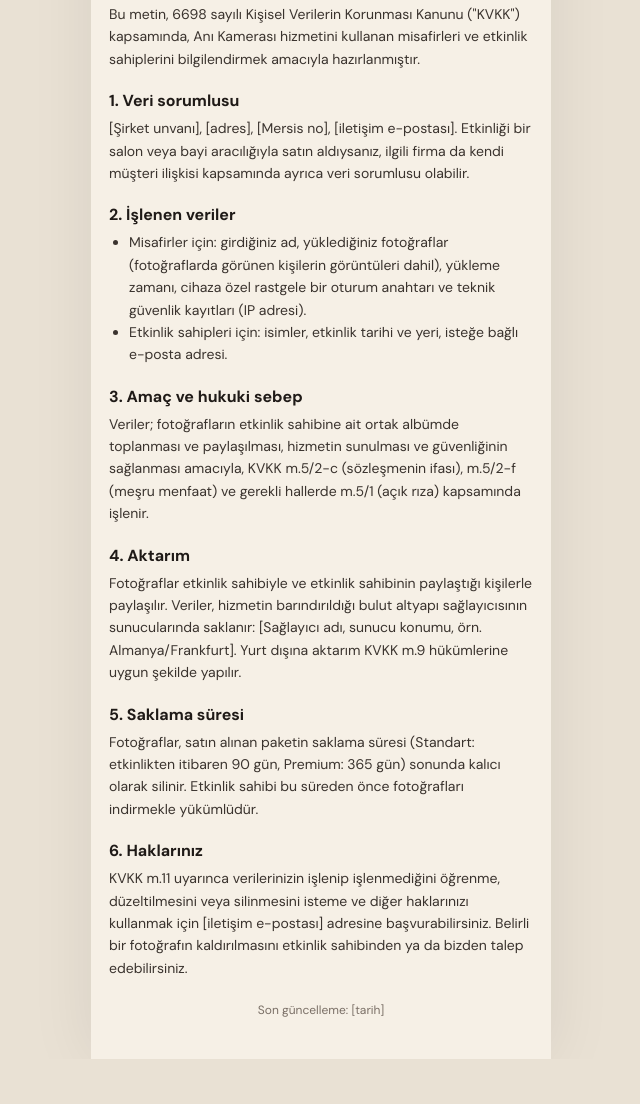
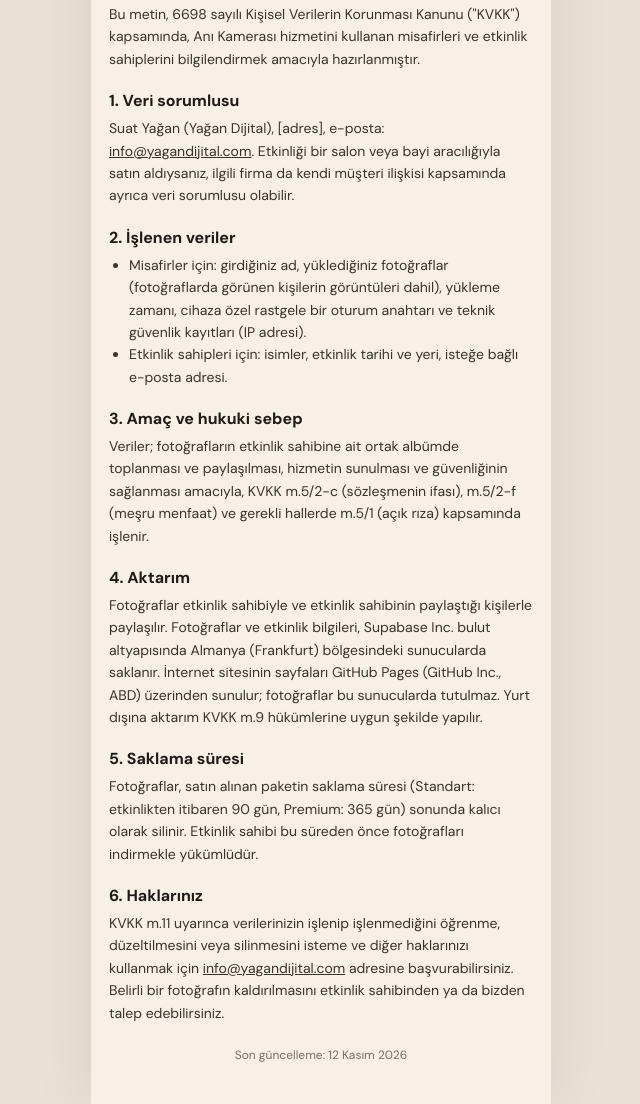
Before and after one commit to suatyagan/ani-kamerasi, a plain HTML site: page kvkk.html in a window 1280 px wide. Shown: the part 129-1233 px from the top of the page, without its empty margins (319-959 px from the left). Before the commit the page ends 1188 px from the top, so only its background shows below. Drawn offline with Linux system fonts and the light colour scheme.

Commit message:
KVKK metni: veri sorumlusu, iletişim ve sunucu bilgileri
Co-Authored-By: Claude Opus 5.5 <noreply@anthropic.com>
Claude-Session: https://claude.ai/code/session_01DwtW3p4DHrNJS7zxj2Zs7u

```diff
--- a/kvkk.html
+++ b/kvkk.html
@@ -16,7 +16,7 @@
   <p>Bu metin, 6698 sayılı Kişisel Verilerin Korunması Kanunu ("KVKK") kapsamında, Anı Kamerası hizmetini kullanan misafirleri ve etkinlik sahiplerini bilgilendirmek amacıyla hazırlanmıştır.</p>
 
   <h2>1. Veri sorumlusu</h2>
-  <p>[Şirket unvanı], [adres], [Mersis no], [iletişim e-postası]. Etkinliği bir salon veya bayi aracılığıyla satın aldıysanız, ilgili firma da kendi müşteri ilişkisi kapsamında ayrıca veri sorumlusu olabilir.</p>
+  <p>Suat Yağan (Yağan Dijital), [adres], e-posta: <a href="mailto:info@yagandijital.com">info@yagandijital.com</a>. Etkinliği bir salon veya bayi aracılığıyla satın aldıysanız, ilgili firma da kendi müşteri ilişkisi kapsamında ayrıca veri sorumlusu olabilir.</p>
 
   <h2>2. İşlenen veriler</h2>
   <ul>
@@ -28,15 +28,15 @@
   <p>Veriler; fotoğrafların etkinlik sahibine ait ortak albümde toplanması ve paylaşılması, hizmetin sunulması ve güvenliğinin sağlanması amacıyla, KVKK m.5/2-c (sözleşmenin ifası), m.5/2-f (meşru menfaat) ve gerekli hallerde m.5/1 (açık rıza) kapsamında işlenir.</p>
 
   <h2>4. Aktarım</h2>
-  <p>Fotoğraflar etkinlik sahibiyle ve etkinlik sahibinin paylaştığı kişilerle paylaşılır. Veriler, hizmetin barındırıldığı bulut altyapı sağlayıcısının sunucularında saklanır: [Sağlayıcı adı, sunucu konumu, örn. Almanya/Frankfurt]. Yurt dışına aktarım KVKK m.9 hükümlerine uygun şekilde yapılır.</p>
+  <p>Fotoğraflar etkinlik sahibiyle ve etkinlik sahibinin paylaştığı kişilerle paylaşılır. Fotoğraflar ve etkinlik bilgileri, Supabase Inc. bulut altyapısında Almanya (Frankfurt) bölgesindeki sunucularda saklanır. İnternet sitesinin sayfaları GitHub Pages (GitHub Inc., ABD) üzerinden sunulur; fotoğraflar bu sunucularda tutulmaz. Yurt dışına aktarım KVKK m.9 hükümlerine uygun şekilde yapılır.</p>
 
   <h2>5. Saklama süresi</h2>
   <p>Fotoğraflar, satın alınan paketin saklama süresi (Standart: etkinlikten itibaren 90 gün, Premium: 365 gün) sonunda kalıcı olarak silinir. Etkinlik sahibi bu süreden önce fotoğrafları indirmekle yükümlüdür.</p>
 
   <h2>6. Haklarınız</h2>
-  <p>KVKK m.11 uyarınca verilerinizin işlenip işlenmediğini öğrenme, düzeltilmesini veya silinmesini isteme ve diğer haklarınızı kullanmak için [iletişim e-postası] adresine başvurabilirsiniz. Belirli bir fotoğrafın kaldırılmasını etkinlik sahibinden ya da bizden talep edebilirsiniz.</p>
+  <p>KVKK m.11 uyarınca verilerinizin işlenip işlenmediğini öğrenme, düzeltilmesini veya silinmesini isteme ve diğer haklarınızı kullanmak için <a href="mailto:info@yagandijital.com">info@yagandijital.com</a> adresine başvurabilirsiniz. Belirli bir fotoğrafın kaldırılmasını etkinlik sahibinden ya da bizden talep edebilirsiniz.</p>
 
-  <p class="note">Son güncelleme: [tarih]</p>
+  <p class="note">Son güncelleme: 12 Kasım 2026</p>
 </main>
 </div>
 </body>
```
